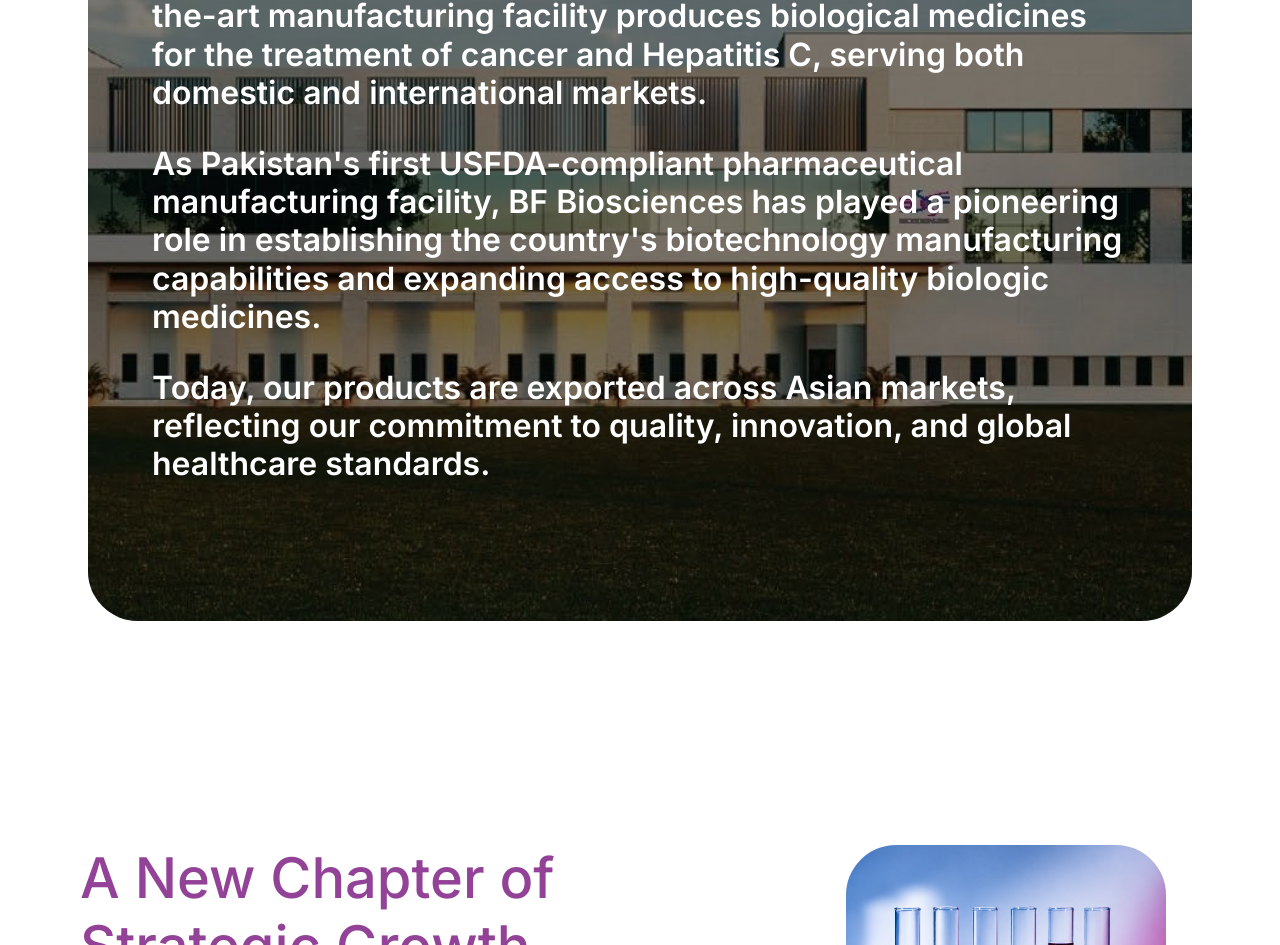
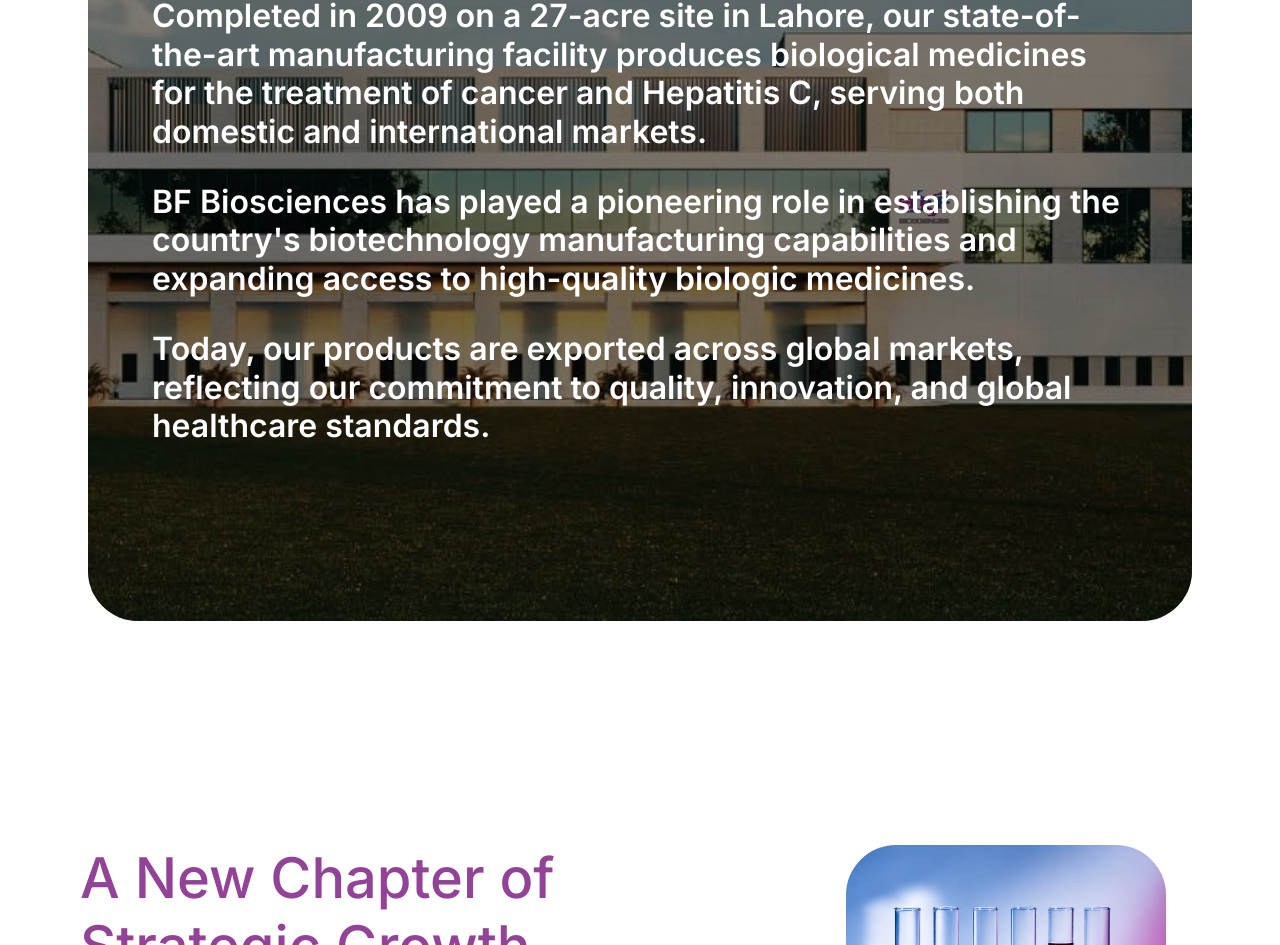
Before and after one commit to WMSols/bfbio-nextjs, a Next.js app: page /about/history in a window 1280 px wide. Shown: the part 1692-2637 px from the top of the page. Built offline with nearby package versions, Linux system fonts and the light colour scheme; no server answers.

Commit message:
Removed extra text from history page

```diff
--- a/app/about/history/components/ManufacturingSection.tsx
+++ b/app/about/history/components/ManufacturingSection.tsx
@@ -28,14 +28,13 @@
               both domestic and international markets.
             </p>
             <p>
-              As Pakistan&apos;s first USFDA-compliant pharmaceutical
-              manufacturing facility, BF Biosciences has played a pioneering
+              BF Biosciences has played a pioneering
               role in establishing the country&apos;s biotechnology
               manufacturing capabilities and expanding access to high-quality
               biologic medicines.
             </p>
             <p>
-              Today, our products are exported across Asian markets, reflecting
+              Today, our products are exported across global markets, reflecting
               our commitment to quality, innovation, and global healthcare
               standards.
             </p>
```
